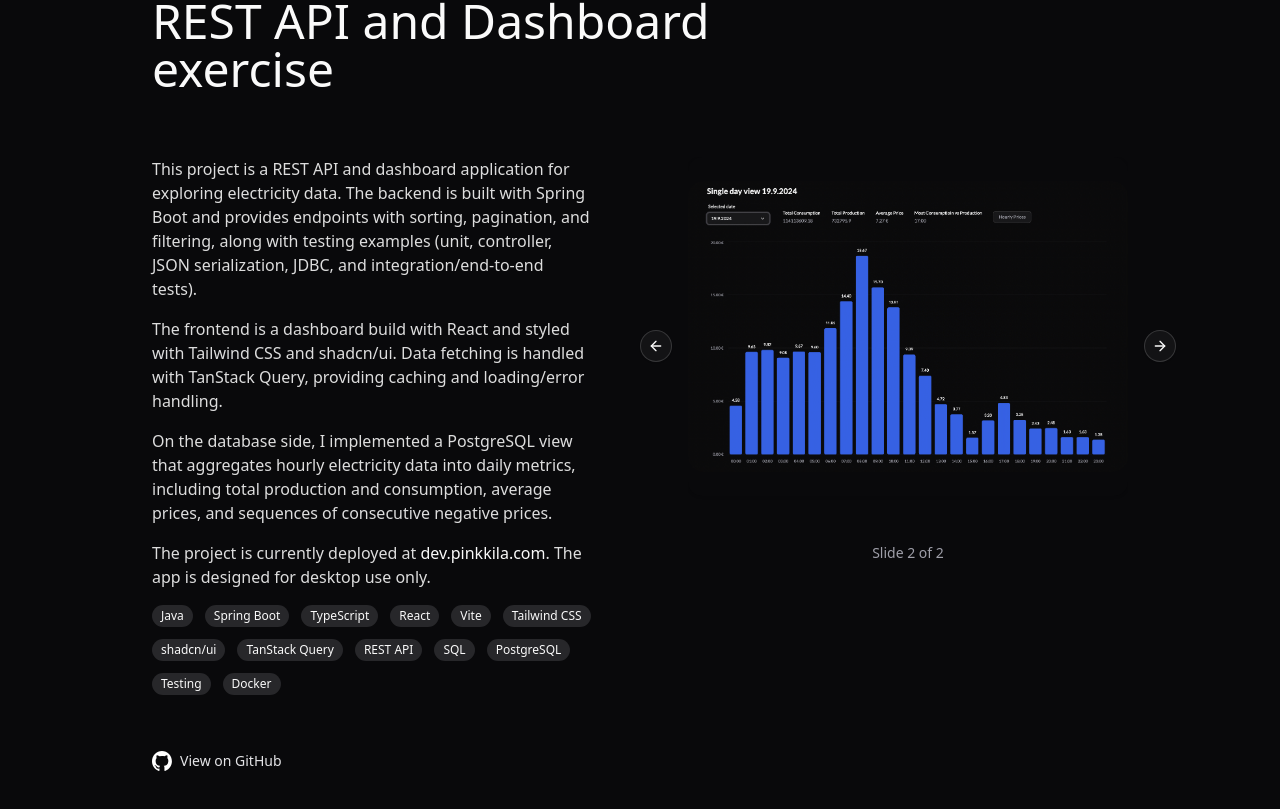
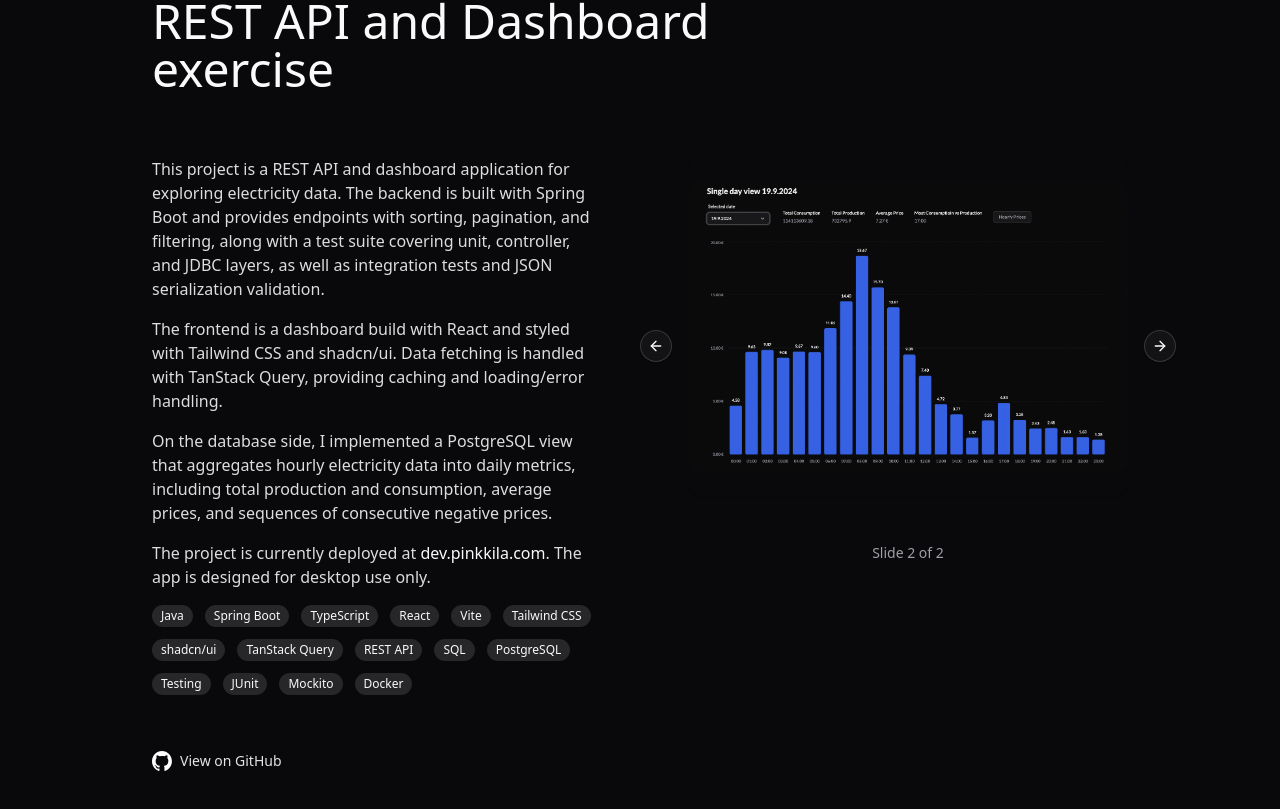
Before and after one commit to pinkkila/pinkkila-website, a React (Vite) app: page /projects in a window 1280 px wide. Shown: the part 1427-2236 px from the top of the page. Built offline with nearby package versions, Linux system fonts and the light colour scheme.

Commit message:
update projects text

```diff
--- a/src/components/Projects.tsx
+++ b/src/components/Projects.tsx
@@ -132,8 +132,9 @@ export default function Projects() {
                 This project is a REST API and dashboard application for
                 exploring electricity data. The backend is built with Spring
                 Boot and provides endpoints with sorting, pagination, and
-                filtering, along with testing examples (unit, controller, JSON
-                serialization, JDBC, and integration/end-to-end tests).
+                filtering, along with a test suite covering unit,
+                controller, and JDBC layers, as well as integration
+                tests and JSON serialization validation.
               </p>
               <p className="text-foreground/88">
                 The frontend is a dashboard build with React and styled with
@@ -173,6 +174,8 @@ export default function Projects() {
             "SQL",
             "PostgreSQL",
             "Testing",
+            "JUnit",
+            "Mockito",
             "Docker",
           ]}
           carouselImages={[
```
